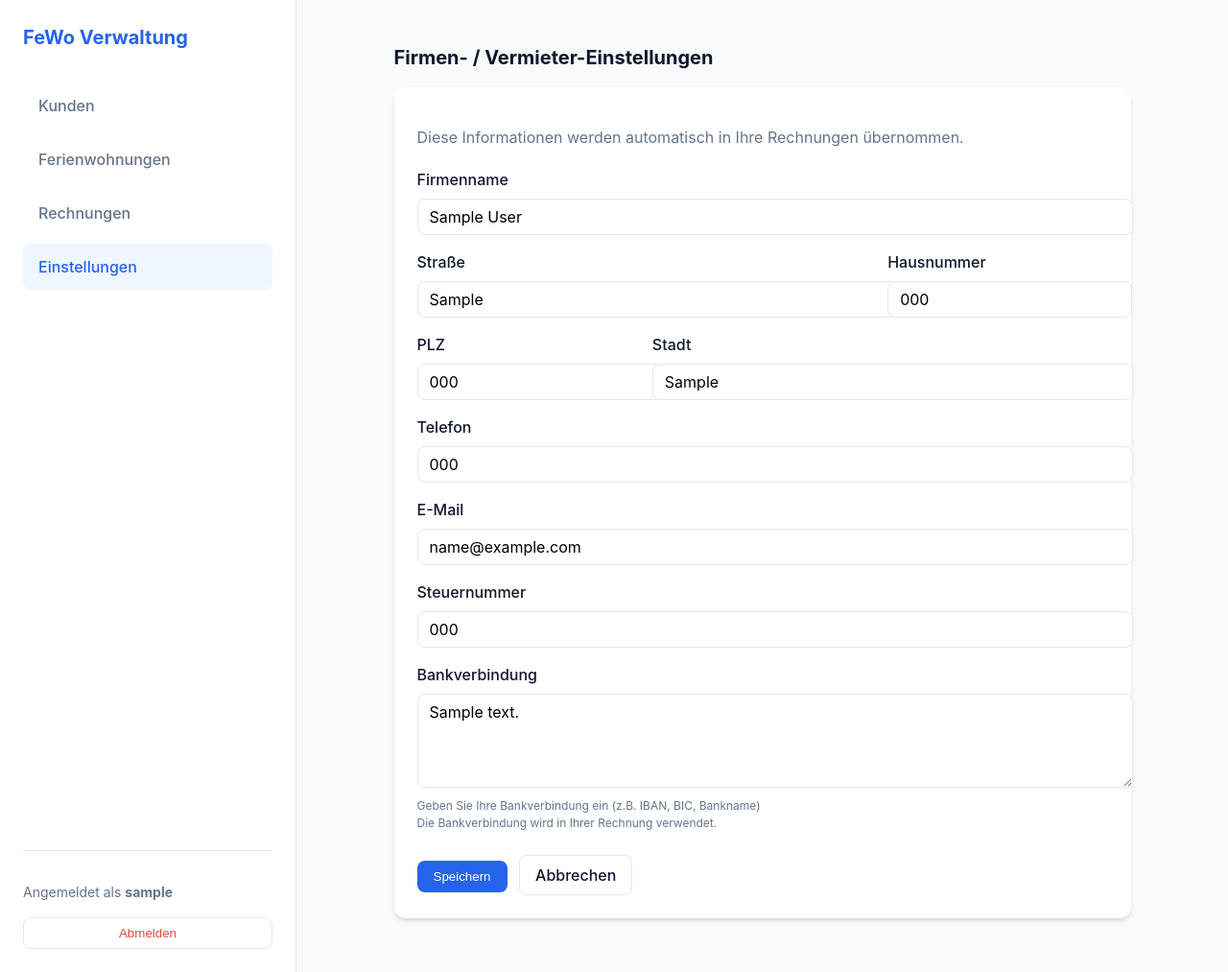
After one commit to RaykKretzschmar/FeWo-Verwaltung, a Django app: page /accounts/settings/ in a window 1280 px wide. The commit adds this page. Shown: the whole page at 96% size. Run offline with Django 5.2, Linux system fonts and the light colour scheme; a user stored in the database is signed in; tables that the repository leaves empty hold one stand-in row (values such as "Sample post").

Commit message:
feat: Add profile settings for landlord/company details and integrate bank/tax information into invoice PDFs.

```diff
--- /dev/null
+++ b/fewo_web/fewo/accounts/forms.py
@@ -0,0 +1,21 @@
+from django import forms
+from .models import UserProfile
+
+
+class UserProfileForm(forms.ModelForm):
+    class Meta:
+        model = UserProfile
+        fields = [
+            'company_name',
+            'street',
+            'house_number',
+            'postal_code',
+            'city',
+            'phone',
+            'email',
+            'tax_number',
+            'bank_details',
+        ]
+        widgets = {
+            'bank_details': forms.Textarea(attrs={'rows': 4}),
+        }
--- a/fewo_web/fewo/accounts/urls.py
+++ b/fewo_web/fewo/accounts/urls.py
@@ -1,6 +1,7 @@
 from django.urls import path
-from .views import SignUpView
+from .views import SignUpView, profile_settings
 
 urlpatterns = [
     path("signup/", SignUpView.as_view(), name="signup"),
+    path("settings/", profile_settings, name="profile_settings"),
 ]
--- a/fewo_web/fewo/accounts/views.py
+++ b/fewo_web/fewo/accounts/views.py
@@ -1,8 +1,29 @@
 from django.contrib.auth.forms import UserCreationForm
 from django.urls import reverse_lazy
 from django.views import generic
+from django.shortcuts import render, redirect
+from django.contrib.auth.decorators import login_required
+from django.contrib import messages
+from .forms import UserProfileForm
+from .models import UserProfile
 
 class SignUpView(generic.CreateView):
     form_class = UserCreationForm
     success_url = reverse_lazy("login")
     template_name = "registration/signup.html"
+
+@login_required
+def profile_settings(request):
+    # Get or create the user's profile
+    profile, created = UserProfile.objects.get_or_create(user=request.user)
+
+    if request.method == 'POST':
+        form = UserProfileForm(request.POST, instance=profile)
+        if form.is_valid():
+            form.save()
+            messages.success(request, 'Einstellungen erfolgreich gespeichert.')
+            return redirect('profile_settings')
+    else:
+        form = UserProfileForm(instance=profile)
+
+    return render(request, 'accounts/profile_settings.html', {'form': form})
--- /dev/null
+++ b/fewo_web/fewo/fewo/templates/accounts/profile_settings.html
@@ -0,0 +1,104 @@
+{% extends 'base.html' %}
+
+{% block title %}Einstellungen - FeWo Verwaltung{% endblock %}
+
+{% block content %}
+<div class="max-w-3xl mx-auto">
+    <h1 class="text-xl font-bold mb-4">Firmen- / Vermieter-Einstellungen</h1>
+
+    <div class="card">
+        <p class="text-sm" style="color: var(--text-light); margin-bottom: 20px;">
+            Diese Informationen werden automatisch in Ihre Rechnungen übernommen.
+        </p>
+
+        <form method="post">
+            {% csrf_token %}
+
+            <div class="grid grid-cols-1 gap-4">
+                <div>
+                    <label class="form-label">{{ form.company_name.label }}</label>
+                    {{ form.company_name }}
+                    {% if form.company_name.errors %}
+                    <div class="text-red-500 text-sm mt-1">{{ form.company_name.errors }}</div>
+                    {% endif %}
+                </div>
+
+                <div class="grid grid-cols-3 gap-4">
+                    <div class="col-span-2">
+                        <label class="form-label">{{ form.street.label }}</label>
+                        {{ form.street }}
+                        {% if form.street.errors %}
+                        <div class="text-red-500 text-sm mt-1">{{ form.street.errors }}</div>
+                        {% endif %}
+                    </div>
+                    <div>
+                        <label class="form-label">{{ form.house_number.label }}</label>
+                        {{ form.house_number }}
+                        {% if form.house_number.errors %}
+                        <div class="text-red-500 text-sm mt-1">{{ form.house_number.errors }}</div>
+                        {% endif %}
+                    </div>
+                </div>
+
+                <div class="grid grid-cols-3 gap-4">
+                    <div>
+                        <label class="form-label">{{ form.postal_code.label }}</label>
+                        {{ form.postal_code }}
+                        {% if form.postal_code.errors %}
+                        <div class="text-red-500 text-sm mt-1">{{ form.postal_code.errors }}</div>
+                        {% endif %}
+                    </div>
+                    <div class="col-span-2">
+                        <label class="form-label">{{ form.city.label }}</label>
+                        {{ form.city }}
+                        {% if form.city.errors %}
+                        <div class="text-red-500 text-sm mt-1">{{ form.city.errors }}</div>
+                        {% endif %}
+                    </div>
+                </div>
+
+                <div>
+                    <label class="form-label">{{ form.phone.label }}</label>
+                    {{ form.phone }}
+                    {% if form.phone.errors %}
+                    <div class="text-red-500 text-sm mt-1">{{ form.phone.errors }}</div>
+                    {% endif %}
+                </div>
+
+                <div>
+                    <label class="form-label">{{ form.email.label }}</label>
+                    {{ form.email }}
+                    {% if form.email.errors %}
+                    <div class="text-red-500 text-sm mt-1">{{ form.email.errors }}</div>
+                    {% endif %}
+                </div>
+
+                <div>
+                    <label class="form-label">{{ form.tax_number.label }}</label>
+                    {{ form.tax_number }}
+                    {% if form.tax_number.errors %}
+                    <div class="text-red-500 text-sm mt-1">{{ form.tax_number.errors }}</div>
+                    {% endif %}
+                </div>
+
+                <div>
+                    <label class="form-label">{{ form.bank_details.label }}</label>
+                    {{ form.bank_details }}
+                    <div class="text-xs" style="color: var(--text-light); margin-top: 4px;">
+                        Geben Sie Ihre Bankverbindung ein (z.B. IBAN, BIC, Bankname)<br>
+                        Die Bankverbindung wird in Ihrer Rechnung verwendet.
+                    </div>
+                    {% if form.bank_details.errors %}
+                    <div class="text-red-500 text-sm mt-1">{{ form.bank_details.errors }}</div>
+                    {% endif %}
+                </div>
+            </div>
+
+            <div style="margin-top: 24px;">
+                <button type="submit" class="btn btn-primary">Speichern</button>
+                <a href="{% url 'home' %}" class="btn btn-outline" style="margin-left: 8px;">Abbrechen</a>
+            </div>
+        </form>
+    </div>
+</div>
+{% endblock %}
--- a/fewo_web/fewo/fewo/templates/base.html
+++ b/fewo_web/fewo/fewo/templates/base.html
@@ -199,6 +199,57 @@
         .font-bold {
             font-weight: 700;
         }
+
+        .grid {
+            display: grid;
+        }
+
+        .grid-cols-1 {
+            grid-template-columns: repeat(1, minmax(0, 1fr));
+        }
+
+        .grid-cols-3 {
+            grid-template-columns: repeat(3, minmax(0, 1fr));
+        }
+
+        .col-span-2 {
+            grid-column: span 2 / span 2;
+        }
+
+        .max-w-3xl {
+            max-width: 48rem;
+        }
+
+        .mx-auto {
+            margin-left: auto;
+            margin-right: auto;
+        }
+
+        input[type="text"],
+        input[type="email"],
+        textarea {
+            width: 100%;
+            padding: 0.5rem 0.75rem;
+            border: 1px solid var(--border);
+            border-radius: 0.5rem;
+            font-family: inherit;
+            font-size: 1rem;
+        }
+
+        input:focus,
+        textarea:focus {
+            outline: none;
+            border-color: var(--primary);
+            box-shadow: 0 0 0 3px rgba(37, 99, 235, 0.1);
+        }
+
+        .text-red-500 {
+            color: #ef4444;
+        }
+
+        .text-xs {
+            font-size: 0.75rem;
+        }
     </style>
 </head>
 
@@ -220,6 +271,8 @@
                     </li>
                     <li><a href="{% url 'invoice_list' %}"
                             class="nav-link {% if 'invoices' in request.path %}active{% endif %}">Rechnungen</a></li>
+                    <li><a href="{% url 'profile_settings' %}"
+                            class="nav-link {% if 'settings' in request.path %}active{% endif %}">Einstellungen</a></li>
                 </ul>
             </nav>
             {% if user.is_authenticated %}
```
Also changed, not shown: fewo_web/fewo/invoices/templates/invoices/invoice_pdf.html (+31 -28 lines), fewo_web/fewo/invoices/views.py (+13 -0 lines).
